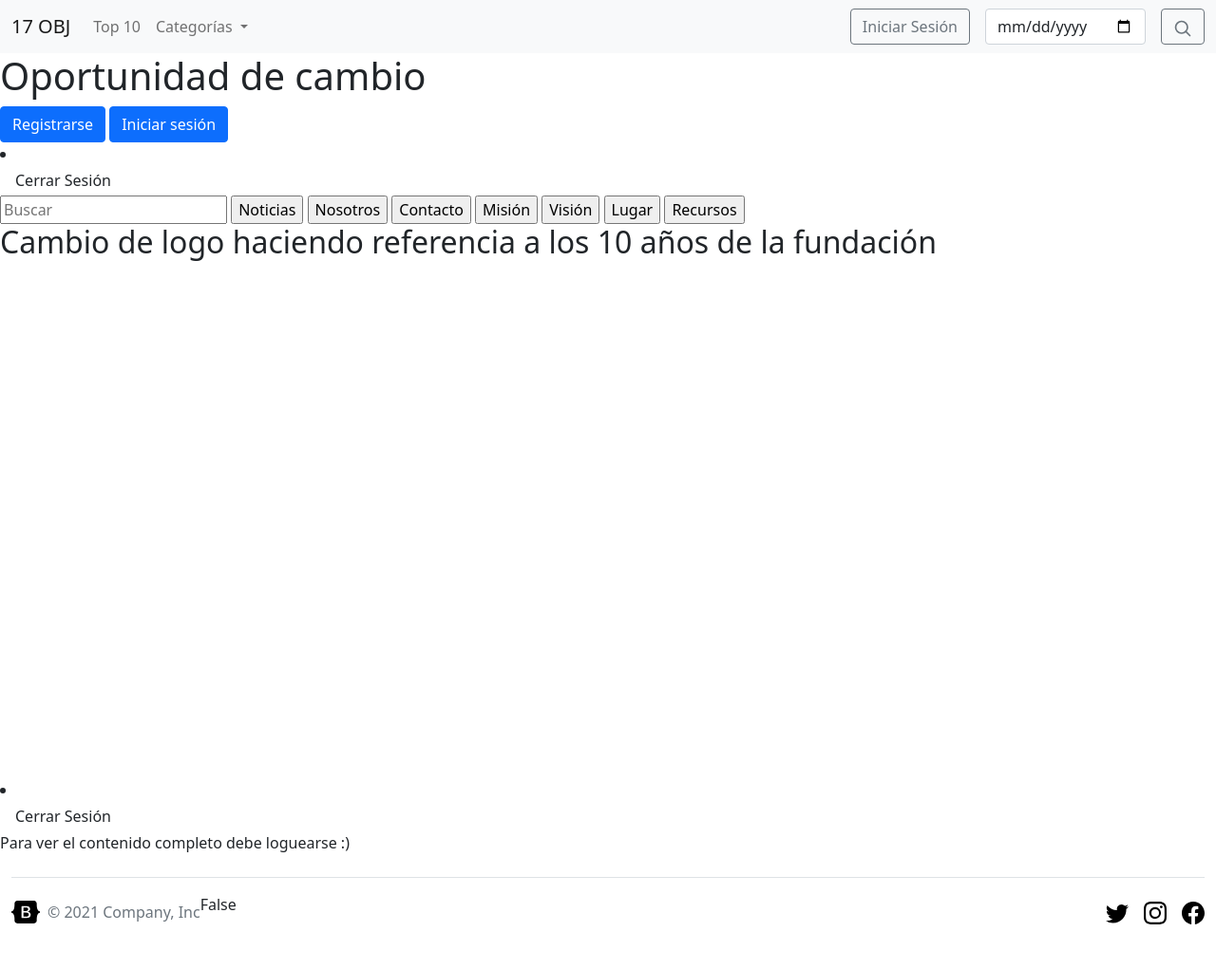
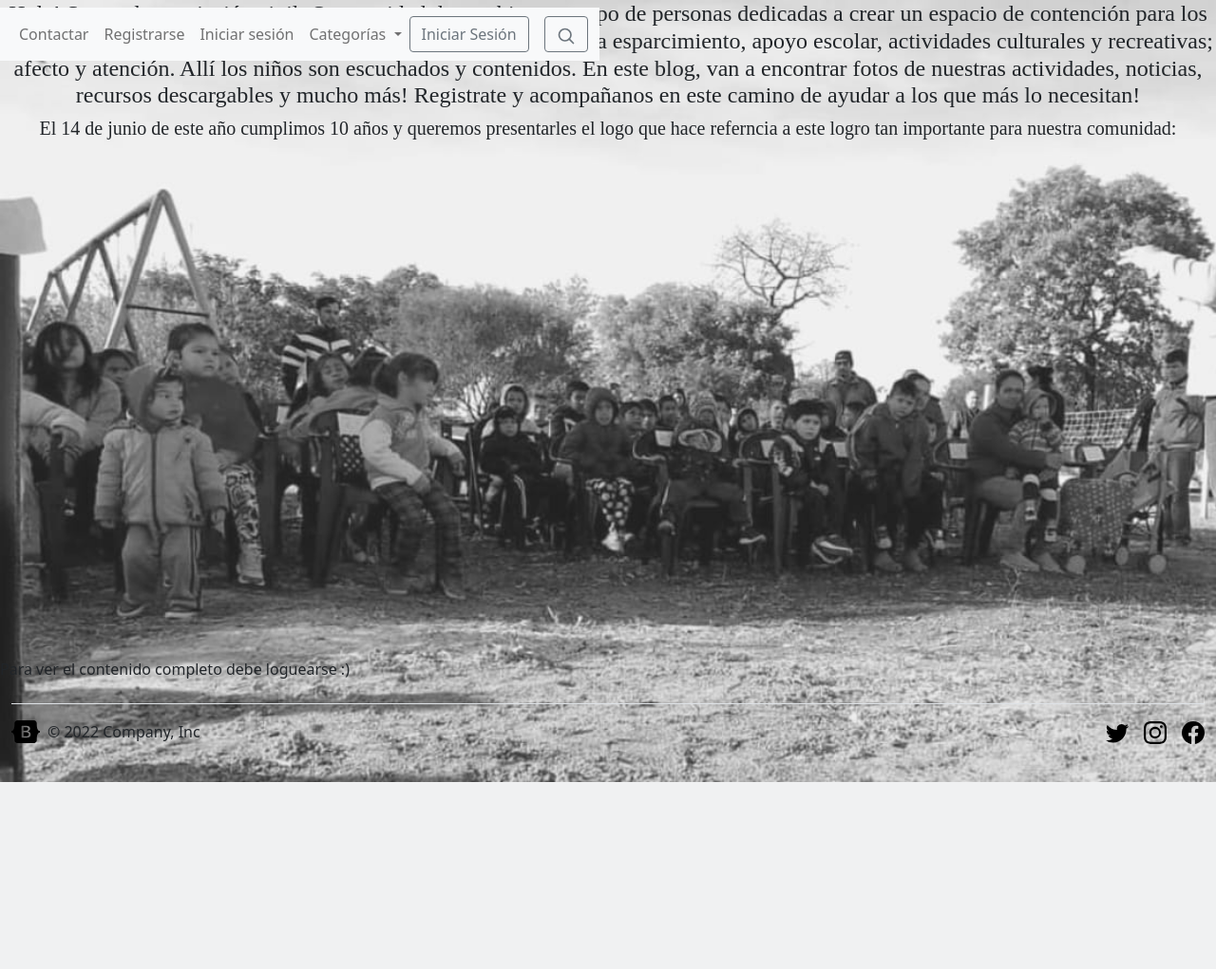
Before and after one commit to Ceciliarey95/ONG, a Django app: page / in a window 1280 px wide. Shown: the whole page at 95% size. After the commit the page ends 824 px from the top, so only its background shows below. Run offline with Django 3.2, Linux system fonts and the light colour scheme; some libraries are stand-ins or nearby versions.

Commit message:
postgress

```diff
--- a/apps/noticia/models.py
+++ b/apps/noticia/models.py
@@ -1,4 +1,5 @@
 from django.db import models
+from ckeditor.fields import RichTextField
 
 
 class Categoria(models.Model):
@@ -8,10 +9,11 @@ class Categoria(models.Model):
         return self.nombre
 
 
+
 class Noticia(models.Model):
     titulo = models.CharField(max_length=250, null=False)
     fecha = models.DateTimeField(auto_now_add=True)
-    texto = models.TextField(null=True)
+    texto = RichTextField(null=True)
     activo = models.BooleanField(default=True)
     categoria = models.ForeignKey(Categoria, on_delete=models.SET_NULL, null=True)
     imagen = models.ImageField(upload_to='noticia', default='noticia/default.png')
--- a/apps/noticia/views.py
+++ b/apps/noticia/views.py
@@ -3,7 +3,6 @@ from django.urls import reverse_lazy
 from django.views.generic.edit import CreateView
 from django.views.generic.list import ListView
 from .models import Noticia, Categoria
-
 # Create your views here.
 
 class AddNoticia(CreateView):
@@ -11,6 +10,9 @@ class AddNoticia(CreateView):
     fields= ['titulo','texto','categoria','imagen']
     template_name= 'noticia/addNoticia.html'
     success_url= reverse_lazy('index')
+
+
+
 
 class MostrarNoticia(ListView):
     model = Noticia
--- a/apps/usuario/forms.py
+++ b/apps/usuario/forms.py
@@ -5,7 +5,7 @@ from django.contrib.auth.forms import UserCreationForm
 from django import forms
 
 
-class RegistroUsuarioFrom(UserCreationForm):
+class RegistroUsuarioForm(UserCreationForm):
 
     class Meta:
         model = Usuario
--- a/apps/usuario/urls.py
+++ b/apps/usuario/urls.py
@@ -8,7 +8,7 @@ app_name = 'apps.usuario'
 urlpatterns = [
     path('login/', LoginView.as_view(template_name="usuario/login.html"),name="login"),
     path('logout/', LogoutView.as_view(),name="logout"),
-    path('addUsuario/', RegistrarUsuario.as_view() ,name="addUsuario"),
+    path('addUsuario/', RegistrarUsuario.as_view(template_name="usuario/registrar.html") ,name="addUsuario"),
     path('modificarUsuario/<str:pk>', ModificarUsuario.as_view() ,name="modificarUsuario"),
-    path('eliminarUsuario/<int:pk>', DeleteUsuario.as_view() ,name="eliminarUsuario")
+    path('eliminarUsuario/<int:pk>', DeleteUsuario.as_view(template_name="usuario/usuario_confirm_delete.html") ,name="eliminarUsuario")
 ]
--- a/apps/usuario/views.py
+++ b/apps/usuario/views.py
@@ -3,7 +3,7 @@ from django.urls import reverse_lazy
 # Create your views here.
 from django.views.generic import CreateView, UpdateView, DeleteView
 from .models import Usuario
-from .forms import RegistroUsuarioFrom
+from .forms import RegistroUsuarioForm
 
 """ from django.contrib.auth.forms import UserCreationForm
 class CustomUserCreationForm(UserCreationForm):
@@ -16,12 +16,12 @@ class CustomUserCreationForm(UserCreationForm):
 
 class RegistrarUsuario(CreateView):
 	model = Usuario
-	form_class = RegistroUsuarioFrom
+	form_class = RegistroUsuarioForm
 	template_name = 'usuario/registrar.html'
 
 class ModificarUsuario(UpdateView):
 	model = Usuario
-	form_class = RegistroUsuarioFrom
+	form_class = RegistroUsuarioForm
 	template_name = 'usuario/modificar.html'
 
 class DeleteUsuario(DeleteView):
--- a/ong/settings.py
+++ b/ong/settings.py
@@ -11,7 +11,6 @@ https://docs.djangoproject.com/en/3.2/ref/settings/
 """
 
 from pathlib import Path
-
 from django.urls import reverse_lazy
 
 # Build paths inside the project like this: BASE_DIR / 'subdir'.
--- a/ong/urls.py
+++ b/ong/urls.py
@@ -24,6 +24,7 @@ from django.contrib.staticfiles.urls import staticfiles_urlpatterns
 urlpatterns = [
     path('admin/', admin.site.urls),
     path('', Index, name='index'),
+     path('ckeditor/', include('ckeditor_uploader.urls')),
     path('noticia/', include('apps.noticia.urls')),
     path('usuario/', include('apps.usuario.urls')),
     path('comentario/', include('apps.comentario.urls')),
--- a/requirements.txt
+++ b/requirements.txt
@@ -5,7 +5,9 @@ colorama==0.4.5
 distlib==0.3.5
 dj-database-url==1.0.0
 Django==3.2.5
+django-ckeditor==6.4.2
 django-heroku==0.3.1
+django-js-asset==2.0.0
 filelock==3.7.1
 gunicorn==20.1.0
 mypy-extensions==0.4.3
--- a/static/css/estilo.css
+++ b/static/css/estilo.css
@@ -1,9 +1,18 @@
 body {
     background-image: url('img/fondo.jpeg');
+    background-repeat: no-repeat;
+    background-size: cover;
     font-family: Arial ;
 }
-h2 {
+h5 {
+    font-family: 'cursive';
     text-align: center;
     margin-top: auto;
     font-size: 2rem;
 }
+h4 {
+    font-family: 'cursive';
+    text-align: center;
+    margin-top: auto;
+    font-size: 2rem;
+}
--- a/templates/base.html
+++ b/templates/base.html
@@ -3,32 +3,47 @@
 <html lang="en">
 <head>
     <meta charset="UTF-8">
+    <link rel="shortcut icon" href="{% static 'img/Logo-favicon.png' %}">
     <meta http-equiv="X-UA-Compatible" content="IE=edge">
     <meta name="viewport" content="width=device-width, initial-scale=1.0">
     <title>
         Oportunidad de cambio - Blog
     </title>
+    <link rel="stylesheet" href="{% static 'css/estilo.css' %}">
     <script src="{% static 'js/date.js' %}"></script>
     <link href="https://cdn.jsdelivr.net/npm/bootstrap@5.1.3/dist/css/bootstrap.min.css" rel="stylesheet" integrity="sha384-1BmE4kWBq78iYhFldvKuhfTAU6auU8tT94WrHftjDbrCEXSU1oBoqyl2QvZ6jIW3" crossorigin="anonymous">
     <script src="https://cdn.jsdelivr.net/npm/bootstrap@5.1.3/dist/js/bootstrap.bundle.min.js" integrity="sha384-ka7Sk0Gln4gmtz2MlQnikT1wXgYsOg+OMhuP+IlRH9sENBO0LRn5q+8nbTov4+1p" crossorigin="anonymous"></script>
+    <link href='https://fonts.googleapis.com/css?family=Lobster' rel='stylesheet' type='text/css'>
+
 </head>
 <body>
-
+    <nav class="navbar fixed-top" >
     <nav class="navbar navbar-expand-lg navbar-light bg-light">
         <div class="container-fluid">
             <!-- <a class="navbar-brand" href="{% url 'index' %}">17 OBJ</a> -->
-            <a class="navbar-brand" >17 OBJ</a>
             <div class="collapse navbar-collapse" id="navbarSupportedContent">
                 <ul class="navbar-nav me-auto mb-2 mb-lg-0">
                     <li class="nav-item">
                         <!-- <a class="nav-link" >Top 10</a> -->
-                        <a class="nav-link" >Top 10</a>
+                        <a target="_blank" class="nav-link" >Contactar</a>
+                    </li>
+                    <li>
+                        <a target="_blank" class="nav-link" href="{% url 'apps.usuario:addUsuario' %}">Registrarse</a>
+                    </li>
+                    <li>
+                        <a target="_blank" class="nav-link" href="{% url 'apps.usuario:login' %}">Iniciar sesión</a>
                     </li>
                     <li class="nav-item dropdown">
                         <a class="nav-link dropdown-toggle" href="#" id="navbarDropdown" role="button" data-bs-toggle="dropdown" aria-expanded="false">
                         Categorías
                         </a>
                         <ul class="dropdown-menu" aria-labelledby="navbarDropdown">
+                                <ul>
+                                    <li><a target="_blank" href="">Meriendas</a></li>
+                                    <li><a target="_blank" href="">Eventos</a></li>
+                                    <li><a target="_blank" href="">Apoyo Escolar</a></li>
+                                    <li><a target="_blank" href="">Huerta</a></li>
+                                </ul>
                             <!-- {% for item in categorias %}
                                 <li><a class="dropdown-item" href="{%url 'post:listarCategoria' item %}">{{item}}</a></li>
                             {% endfor %} -->
@@ -38,22 +53,30 @@
                     {% if user.is_authenticated %}
                         <div class="dropdown">
                             <button class="btn btn-outline-secondary dropdown-toggle" type="button" id="dropdownMenuButton1" data-bs-toggle="dropdown" aria-expanded="false">
-                            {{ user.username }}
+                            Menú
                             </button>
                             <ul class="dropdown-menu" aria-labelledby="dropdownMenuButton1">
+                                <li><a class="dropdown-item" href="">Botón 1</a></li>
+                                <li><a class="dropdown-item" href="">Botón 2</a></li>
+                                <li><a class="dropdown-item" href="">Botón 3</a></li>
+                                <li><a class="dropdown-item" href="{% url 'apps.usuario:logout' %}">Cerrar Sesión</a></li>
+                            </ul>
                             {% if user.is_superuser %}
-                                    <li><a class="dropdown-item" href="#">Crear Post</a></li>
-                                    <li><a class="dropdown-item" href="#">Mis Post</a></li>
+                            <button class="btn btn-outline-secondary dropdown-toggle" type="button" id="dropdownMenuButton1" data-bs-toggle="dropdown" aria-expanded="false">
+                                Administrar
+                            </button>
+                                <ul class="dropdown-menu" aria-labelledby="dropdownMenuButton1">
+                                    <li><a target="_blank" class="dropdown-item" href="noticia/listarNoticia2.html"> Crear noticia</a></li>
+                                    <li><a target="_blank" class="dropdown-item" href="noticia/listarNoticia2.html"> Modificar noticia</a></li>
+                                    <li><a target="_blank" class="dropdown-item" href="usuario/usuario_confirm_delete.html">Eliminar usuario</a></li>
+                                </ul>
                             {% endif %}
-                                <li><a class="dropdown-item" href="#">Ajustes</a></li>
-                                <li></li>
-                            </ul>
                         </div>
                     {% else %}
-                        <a class="btn btn-outline-secondary" >Iniciar Sesión</a>
+                        <a target="_blank" class="btn btn-outline-secondary" href="usuario/registrar.html" >Iniciar Sesión</a>
                     {% endif %}
                     <form class="d-flex justify-content-center ms-3" action="{%url 'index'%}" method="POST">{%csrf_token%}
-                        <input class="form-control me-3" type="date" name="fecha" placeholder="Search" aria-label="Search">
+                        <!--<input class="form-control me-3" type="date" name="fecha" placeholder="Search" aria-label="Search">-->
                         <button class="btn btn-outline-secondary" type="submit">
                             <svg xmlns="http://www.w3.org/2000/svg" width="20" height="20" fill="none" stroke="currentColor" stroke-linecap="round"
                             stroke-linejoin="round" stroke-width="2" role="img" viewBox="0 0 24 24"><title>Search</title><circle cx="10.5"
@@ -62,6 +85,7 @@
                     </form>
             </div>
         </div>
+    </nav>
 </nav>
     {% block contenido %}
 
@@ -87,10 +111,9 @@
                 <a href="/" class="mb-3 me-2 mb-md-0 text-muted text-decoration-none lh-1">
                 <svg class="bi" width="30" height="24"><use xlink:href="#bootstrap"></use></svg>
                 </a>
-            <span class="text-muted">© 2021 Company, Inc</span>
-            <p>{{user.is_superuser }}</p>
+                <span class="text-decoration-none">© 2022 Company, Inc</span>
+                <!--<p>{{user.is_superuser }}</p>-->
             </div>
-
           <ul class="nav col-md-4 justify-content-end list-unstyled d-flex">
             <li class="ms-3"><a class="text-muted" href="#"><svg class="bi" width="24" height="24"><use xlink:href="#twitter"></use></svg></a></li>
             <li class="ms-3"><a class="text-muted" href="#"><svg class="bi" width="24" height="24"><use xlink:href="#instagram"></use></svg></a></li>
--- a/templates/index.html
+++ b/templates/index.html
@@ -2,28 +2,14 @@
 {% extends 'base.html'  %}
 {% load static %}
 {% block contenido %}
-    <h1>Oportunidad de cambio</h1>
-    <button class="btn btn-primary">Registrarse</button>
-    <button class="btn btn-primary">Iniciar sesión</button>
-    <li><a class="dropdown-item" href="">Cerrar Sesión</a></li>
-    <form action="" method="post">
-        <input type="text" name="buscar" placeholder="Buscar">
-        <input type="submit" value="Noticias">
-        <input type="submit" value="Nosotros">
-        <input type="submit" value="Contacto">
-        <input type="submit" value="Misión">
-        <input type="submit" value="Visión">
-        <input type="submit" value="Lugar">
-        <input type="submit" value="Recursos">
-    </form>
-    <h2>Cambio de logo haciendo referencia a los 10 años de la fundación</h2>
+    <h4>Hola! Somos la asociación civil: Oportunidad de cambio, un grupo de personas dedicadas a crear un espacio de contención para los niños en el que, además de proporcionarles alimento, se les brinda esparcimiento, apoyo escolar, actividades culturales y recreativas; afecto y atención. Allí los niños son escuchados y contenidos. En este blog, van a encontrar fotos de nuestras actividades, noticias, recursos descargables y mucho más! Registrate y acompañanos en este camino de ayudar a los que más lo necesitan!</h4>
+    <h5>El 14 de junio de este año cumplimos 10 años y queremos presentarles el logo que hace referncia a este logro tan importante para nuestra comunidad: </h5>
     <div class="slider">
         <ul>
             <li><img src="{%static 'img/Logo_anterior.jpeg'%}" alt=""></li>
             <li><img src="{% static 'img/Logo-modified.png' %}" alt=""></li>
         </ul>
     </div>
-    <li><a class="dropdown-item" href="">Cerrar Sesión</a></li>
     <link rel="stylesheet" href="{% static 'css/slider.css' %}">
 {% if user.is_authenticated %}
     <p>{{user.username}}</p>
--- a/templates/usuario/login.html
+++ b/templates/usuario/login.html
@@ -1,8 +1,10 @@
 {% extends 'base.html' %}
 {% block contenido %}
 {% load static %}
+<h6>
 <form method="post">{% csrf_token %}
     {{form.as_p}}
     <input type="submit" value="Guardar">
 </form>
+</h6>
 {% endblock %}
--- a/templates/usuario/modificar.html
+++ b/templates/usuario/modificar.html
@@ -1,12 +1,12 @@
 {% load static %}
 {% load crispy_forms_tags %}
 <div class="main-container">
-    <h1>Create Post</h1>
+    <h1>Crear Noticias</h1>
 
     <form action="" method="POST" enctype="multipart/form-data">
         {% csrf_token %}
         {{form|crispy}}
-        <input class="btn btn-primary" type="submit" value="Submit Post">
+        <input class="btn btn-primary" type="submit" value="Agregar Noticia">
 
     </form>
 
--- a/templates/usuario/registrar.html
+++ b/templates/usuario/registrar.html
@@ -1,12 +1,12 @@
 {% load static %}
 {% load crispy_forms_tags %}
 <div class="main-container">
-    <h1>Create Post</h1>
+    <h1>Registrarse</h1>
 
     <form action="" method="POST" enctype="multipart/form-data">
         {% csrf_token %}
         {{form|crispy}}
-        <input class="btn btn-primary" type="submit" value="Submit Post">
+        <input class="btn btn-primary" type="submit" value="Registrarse">
 
     </form>
 
```
Also changed, not shown: ong/prod.py (+4 -11 lines), apps/noticia/migrations/0003_alter_noticia_texto.py (added), static/img/Logo-favicon.png (added). Lines whose indentation alone changed are shown as unchanged.
